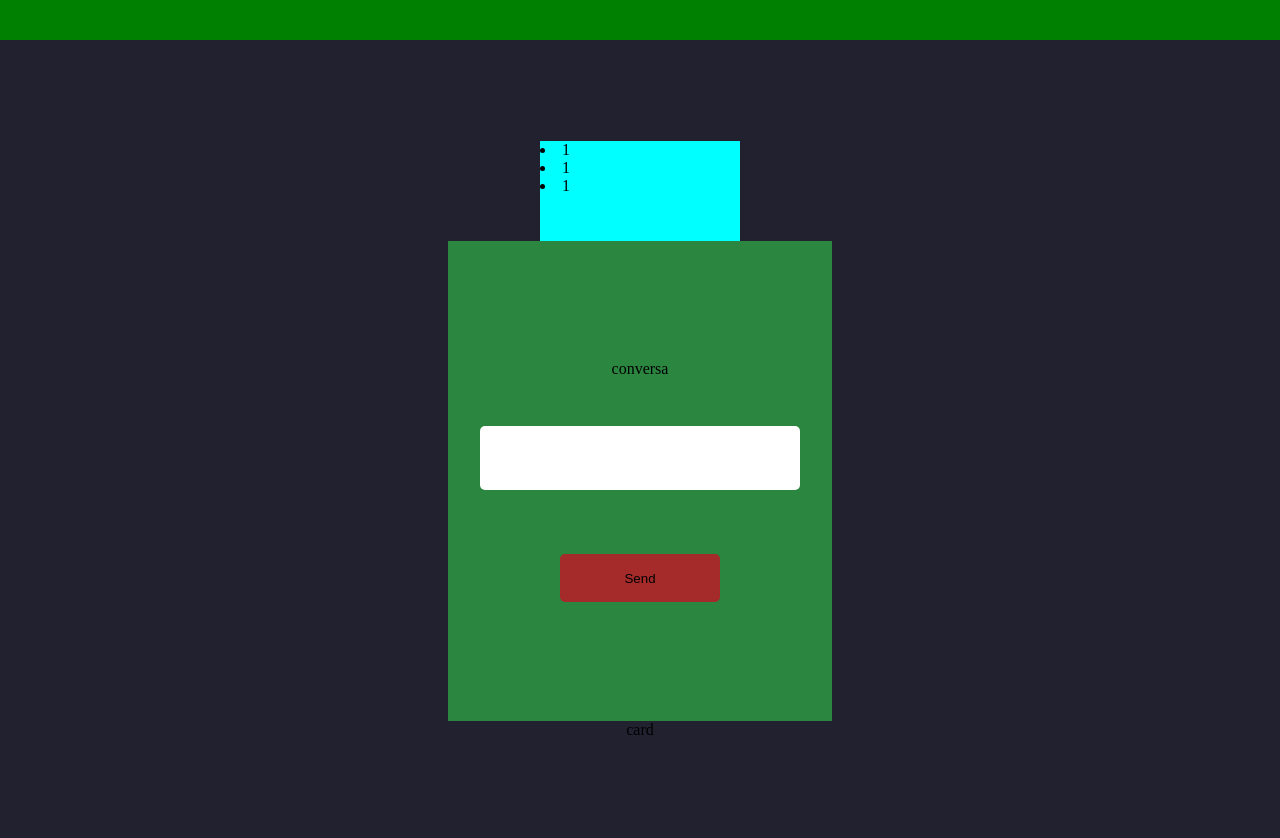
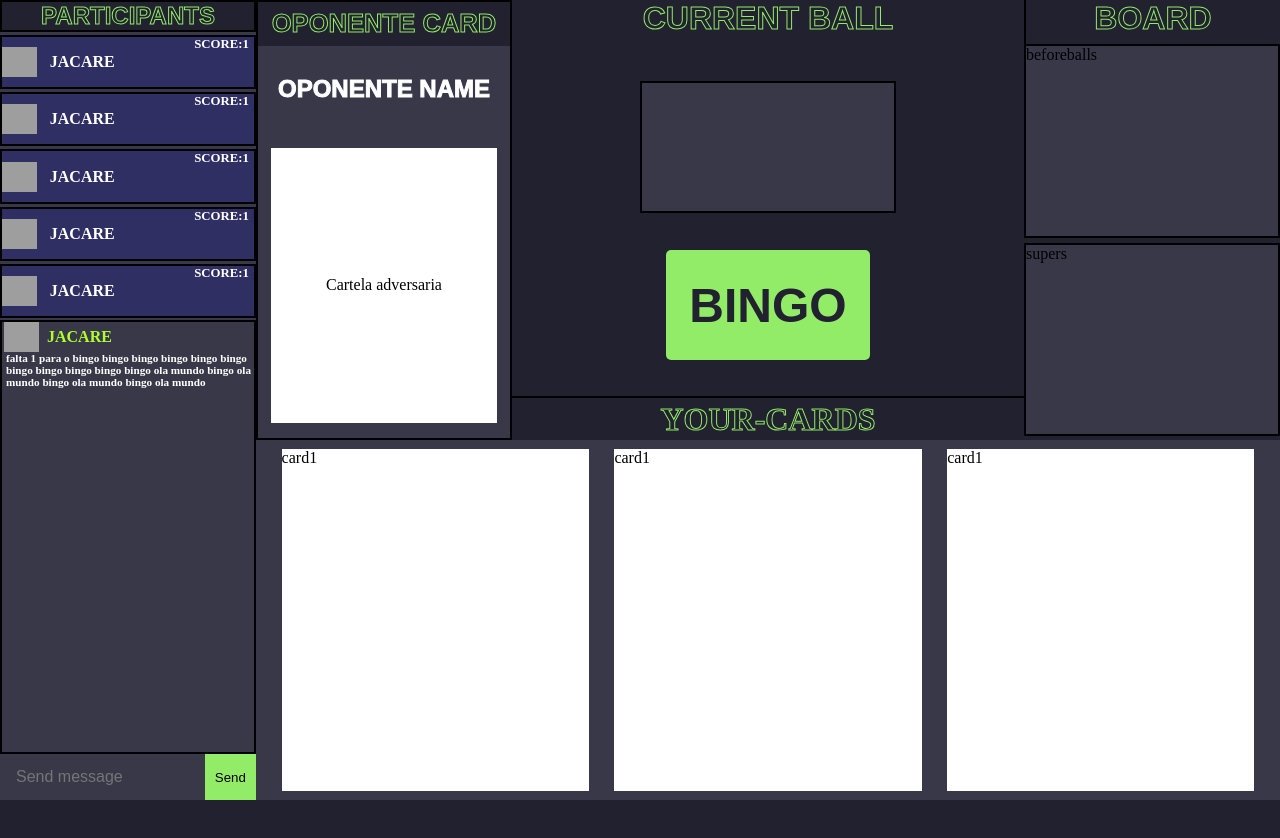
Before and after one commit to developerlucasmarques/bingo-ploomes-client, a React (Vite) app: page /Bingo/1 in a window 1280 px wide. After the commit the page ends 800 px from the top, so only its background shows below. Built offline with nearby package versions, Linux system fonts and the light colour scheme; grey boxes are pictures that could not be loaded.

Commit message:
feat:implement page `Bingo`

```diff
--- a/src/pages/Bingo/index.css
+++ b/src/pages/Bingo/index.css
@@ -1,32 +1,344 @@
-header {
-  background-color: green;
-  height: 10vh;
+.bingo-body {
+  height: 100vh;
   width: 100vw;
+  display: flex;
+  flex-direction: row;
+}
+
+.bingo-chat {
+  background-color: red;
+  height: 100%;
+  width: 20%;
+}
+
+.bingo-all {
+  background-color: blue;
+  height: 100%;
+  width: 80%;
+  display: flex;
+  flex-direction: column;
+}
+
+.bingo-participantes {
+  width: 100%;
+  height: 40%;
+  background-color: #383849;
+  display: flex;
+  flex-direction: column;
+  align-items: center;
+}
+
+.bingo-h1-participants {
+  height: 10%;
+  width: 100%;
+  text-align: center;
+  margin-bottom: 1px;
+  font-size: 1.5rem;
+  background-color: #212130;
+  text-transform: uppercase;
+  font-weight: bold;
+  color: #212130;
+  border: 2px solid black;
+}
+
+.bingo-participant-container {
+  height: 17%;
+  width: 100%;
+  background-color: #2f2f64;
+  display: flex;
+  align-items: center;
+  justify-content: baseline;
+  border: 2px solid black;
+  text-transform: uppercase;
+  font-weight: bold;
+  color: white;
+  margin-bottom: 0.1rem;
+  margin-top: 0.1rem;
+}
+
+.bingo-participant-h4 {
+  height: 100%;
+  width: 20%;
+  display: flex;
+  align-items: flex-start;
+  justify-content: flex-end;
+  font-size: 0.8rem;
+  border-right: 0.5rem;
+}
+
+.bingo-participant-boxname {
+  height: 100%;
+  width: 78%;
+  display: flex;
+  align-items: center;
+  justify-content: flex-start;
+}
+
+.bingo-participant-img {
+  height: 30px;
+  width: 35px;
+  margin-right: 0.8rem;
+}
+
+.bingo-messages {
+  background-color: #383849;
+  height: 60%;
+  width: 100%;
+  margin-bottom: 5rem;
+}
+
+.bingo-textsend {
+  height: 10%;
+  width: 100%;
   display: flex;
 }
 
-body {
-  height: 90vh;
-  width: 100vw;
-  background-color: rgb(50, 47, 47);
-  /* align-items: flex-end; */
+.bingo-chat-background {
+  height: 90%;
+  width: 100%;
+  border-top: 2px solid black;
+  border-right: 2px solid black;
+  border-left: 2px solid black;
+  overflow-y: auto;
+  overflow-x: hidden;
+  float: left;
 }
 
-.form {
+.bingo-chat-message {
+  height: 14%;
+  width: 100%;
   display: flex;
-  justify-content: star;
-  align-items: flex-end;
-  height: 60%;
+  align-items: flex-start;
+  flex-direction: column;
+  margin-right: 2px;
+  margin-left: 2px;
+  margin-bottom: 1rem;
+}
+
+.chat-img-nickname {
+  display: flex;
+  flex-direction: row;
+  justify-content: center;
+  align-items: center;
+}
+
+.chat-message-content {
+  color: white;
+  display: flex;
+  flex-wrap: wrap;
+  font-size: 0.7rem;
+  margin-left: 2px;
+  margin-right: 2px;
+}
+
+.bingo-img-message {
+  height: 30px;
+  width: 35px;
+  margin-right: 0.5rem;
+}
+
+.chat-message-nickname {
+  font-size: 0.7rem;
+}
+
+.bingo-chat-button {
+  margin-top: 0px;
+  height: 100%;
+  width: 20%;
+  border-radius: 0px;
+  border-top: 2px solid black;
+}
+
+.bingo-chat-nickname {
+  text-transform: uppercase;
+  color: greenyellow;
+}
+
+.bingo-chat-input {
+  margin-top: 0px;
+  height: 100%;
+  width: 80%;
+  border-radius: 0px;
+  background-color: #383849;
+  border-top: 2px solid black;
+}
+
+.bingo-chat-form {
+  display: flex;
+  flex-direction: row;
+  height: 100%;
+  width: 100%;
+}
+
+.bingo-balls {
+  height: 55%;
+  width: 100%;
+  background-color: brown;
+  display: flex;
+  flex-direction: row;
+  align-items: center;
+  justify-content: center;
+}
+
+.bingo-cards {
+  height: 45%;
+  width: 100%;
+  background-color: #383849;
+  display: flex;
+  flex-direction: row;
+  align-items: center;
+  justify-content: space-evenly;
+}
+
+.bingo-card {
+  height: 95%;
   width: 30%;
-  background-color: rgb(43, 134, 64);
+  background-color: white;
 }
-.participants {
-  background-color: aqua;
-  height: 100px;
-  width: 200px;
+
+.bingo-container1 {
+  height: 100%;
+  width: 25%;
+  background-color: pink;
+  border: 2px solid black;
+}
+
+.bingo-opoenente-name {
+  height: 20%;
+  width: 100%;
+  color: white;
+  font-size: 1.5rem;
+  background-color: #383849;
+  margin-bottom: 0;
+  -webkit-text-stroke: 1px white;
+  text-transform: uppercase;
+  font-weight: bold;
+  display: flex;
+  align-items: center;
+  justify-content: center;
+}
+
+.bingo-oponente-card {
+  height: 70%;
+  width: 100%;
+  background-color: #383849;
+  display: flex;
+  align-items: center;
+  justify-content: center;
+
+}
+
+.bingo-oponente-cards {
+  height: 10%;
+  width: 100%;
+  background-color: #212130;
+  font-size: 1.6rem;
+  margin-bottom: 0px;
+  text-transform: uppercase;
+  font-weight: bold;
+  display: flex;
+  align-items: center;
+  justify-content: center;
+
+}
+
+.bingo-current-card {
+  height: 90%;
+  width: 90%;
+  background-color: white;
+  margin-right: 0px;
+  display: flex;
+  align-items: center;
+  justify-content: center;
+}
+
+.bingo-container2 {
+  height: 100%;
+  width: 50%;
+  background-color: #212130;
+  display: flex;
+  flex-direction: column;
+  align-items: center;
+  justify-content: space-between;
+}
+
+.bingo-container3 {
+  height: 100%;
+  width: 25%;
+  background-color: #212130;
   display: flex;
   flex-direction: column;
 }
-.button {
-  background-color: brown;
+
+.bingo-before-balls {
+  height: 44%;
+  width: 100%;
+  background-color: #383849;
+  margin-bottom: 5px;
+  border: 2px solid black;
 }
+
+.bingo-supers {
+  height: 44%;
+  width: 100%;
+  background-color: #383849;
+  border: 2px solid black;
+}
+
+.bingo-current-ball {
+  height: 30%;
+  width: 50%;
+  background-color: #383849;
+  border: 2px solid black;
+}
+
+.bingo-h1-board{
+  height: 10%;
+  width: 100%;
+
+  margin-bottom: 0;
+  font-size: 2rem;
+  background-color: #212130;
+  text-transform: uppercase;
+  font-weight: bold;
+  color: #212130;
+  border-left: 2px solid black;
+}
+
+.bingo-button {
+  height: 25%;
+  width: 40%;
+  font-size: 3rem;
+  text-transform: uppercase;
+  font-weight: bold;
+  color: #212130;
+  margin-top: 1px;
+}
+
+.bingo-h2-yourcards {
+  height: 10%;
+  width: 100%;
+
+  background-color: #212130;
+  display: flex;
+  align-items: center;
+  justify-content: center;
+  text-transform: uppercase;
+  font-weight: bold;
+  color: #212130;
+  font-size: 2rem;
+  border-top: 2px solid black;
+  -webkit-text-stroke: 1px #93ec67;
+}
+
+.bingo-h1-currentball {
+  height: 10%;
+  width: 100%;
+  text-align: center;
+  margin-bottom: 1px;
+  font-size: 2rem;
+  background-color: #212130;
+  text-transform: uppercase;
+  font-weight: bold;
+  color: #212130;
+}
--- a/src/pages/Bingo/index.tsx
+++ b/src/pages/Bingo/index.tsx
@@ -9,24 +9,132 @@ const Bingo = () => {
 
   return (
     <>
-      <header>participants dddd</header>
-      <body>
-        <div className="participants">
-          <li>{nickname}</li>
-          <li>{nickname}</li>
-          <li>{nickname}</li>
+      <body className="bingo-body">
+        <div className="bingo-chat">
+          <div className="bingo-participantes">
+            <h1 className="bingo-h1-participants">Participants</h1>
+            <div className="bingo-participant-container">
+              <div className="bingo-participant-boxname">
+                <img
+                  className="bingo-participant-img"
+                  src=" https://cdn-icons-png.flaticon.com/512/1/1247.png "
+                  alt=""
+                />
+                Jacare
+              </div>
+              <h4 className="bingo-participant-h4">score:1</h4>
+            </div>
+            <div className="bingo-participant-container">
+              <div className="bingo-participant-boxname">
+                <img
+                  className="bingo-participant-img"
+                  src=" https://cdn-icons-png.flaticon.com/512/1/1247.png "
+                  alt=""
+                />
+                Jacare
+              </div>
+              <h4 className="bingo-participant-h4">score:1</h4>
+            </div>
+            <div className="bingo-participant-container">
+              <div className="bingo-participant-boxname">
+                <img
+                  className="bingo-participant-img"
+                  src=" https://cdn-icons-png.flaticon.com/512/1/1247.png "
+                  alt=""
+                />
+                Jacare
+              </div>
+              <h4 className="bingo-participant-h4">score:1</h4>
+            </div>
+            <div className="bingo-participant-container">
+              <div className="bingo-participant-boxname">
+                <img
+                  className="bingo-participant-img"
+                  src=" https://cdn-icons-png.flaticon.com/512/1/1247.png "
+                  alt=""
+                />
+                Jacare
+              </div>
+              <h4 className="bingo-participant-h4">score:1</h4>
+            </div>
+            <div className="bingo-participant-container">
+              <div className="bingo-participant-boxname">
+                <img
+                  className="bingo-participant-img"
+                  src=" https://cdn-icons-png.flaticon.com/512/1/1247.png "
+                  alt=""
+                />
+                Jacare
+              </div>
+              <h4 className="bingo-participant-h4">score:1</h4>
+            </div>
+          </div>
+          <div className="bingo-messages">
+            <div className="bingo-chat-background">
+              <div>
+                <div className="bingo-chat-message">
+                  <div className="chat-img-nickname">
+                    <img
+                      className="bingo-img-message"
+                      src="https://cdn-icons-png.flaticon.com/512/1/1247.png"
+                      alt=""
+                    />
+
+                    <h4 className="bingo-chat-nickname">Jacare</h4>
+                  </div>
+                  <h2 className="chat-message-content">
+                    falta 1 para o bingo bingo bingo bingo bingo bingo bingo
+                    bingo bingo bingo bingo ola mundo bingo ola mundo bingo ola
+                    mundo bingo ola mundo
+                  </h2>
+                </div>
+              </div>
+            </div>
+            <span className="bingo-textsend">
+              <form className="bingo-chat-form" action="">
+                <input
+                  className="bingo-chat-input"
+                  placeholder="Send message"
+                  type="text"
+                />
+                <button className="bingo-chat-button" type="submit">
+                  Send
+                </button>
+              </form>
+            </span>
+          </div>
         </div>
-        <div className="form">
-          <form action="">
-            <div className="chat">conversa</div>
-            <input type="text" />
-            <button className="button" type="submit">
-              Send
-            </button>
-          </form>
-        </div>
-        <div className="your-cards">
-          <div className="card">card</div>
+        <div className="bingo-all">
+          <div className="bingo-balls">
+            <div className="bingo-container1">
+              <h1 className="bingo-oponente-cards">Oponente card</h1>
+              <h1 className="bingo-opoenente-name">oponente name</h1>
+              <div className="bingo-oponente-card">
+                <div className="bingo-current-card">
+                  Cartela adversaria
+                </div>
+              </div>
+            </div>
+            <div className="bingo-container2">
+              <h1 className="bingo-h1-currentball">current Ball</h1>
+              <div className="bingo-current-ball"></div>
+              <button className="bingo-button" type="button">
+                Bingo
+              </button>
+              <h2 className="bingo-h2-yourcards">your-cards</h2>
+            </div>
+            <div className="bingo-container3">
+              <h1 className="bingo-h1-board">Board</h1>
+              <div className="bingo-before-balls">beforeballs</div>
+
+              <div className="bingo-supers">supers</div>
+            </div>
+          </div>
+          <div className="bingo-cards">
+            <span className="bingo-card">card1</span>
+            <span className="bingo-card">card1</span>
+            <span className="bingo-card">card1</span>
+          </div>
         </div>
       </body>
     </>
```
